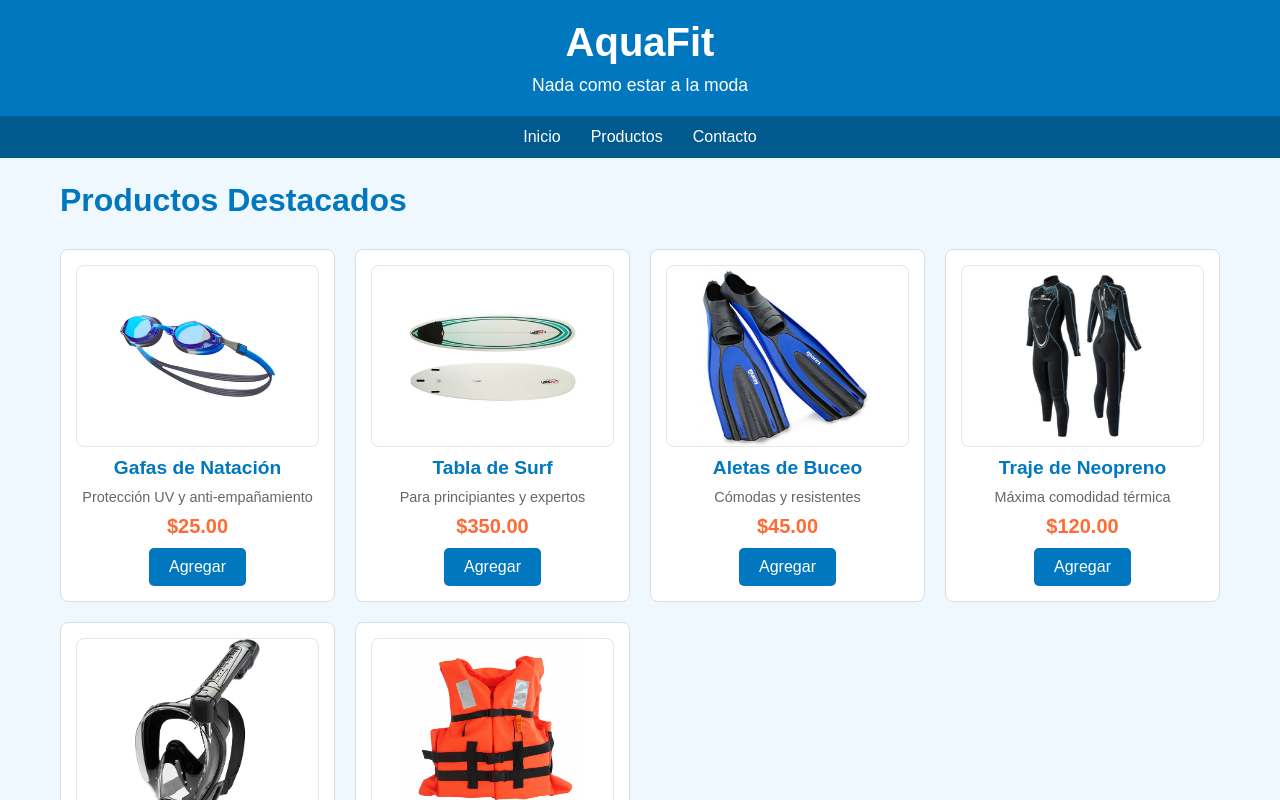
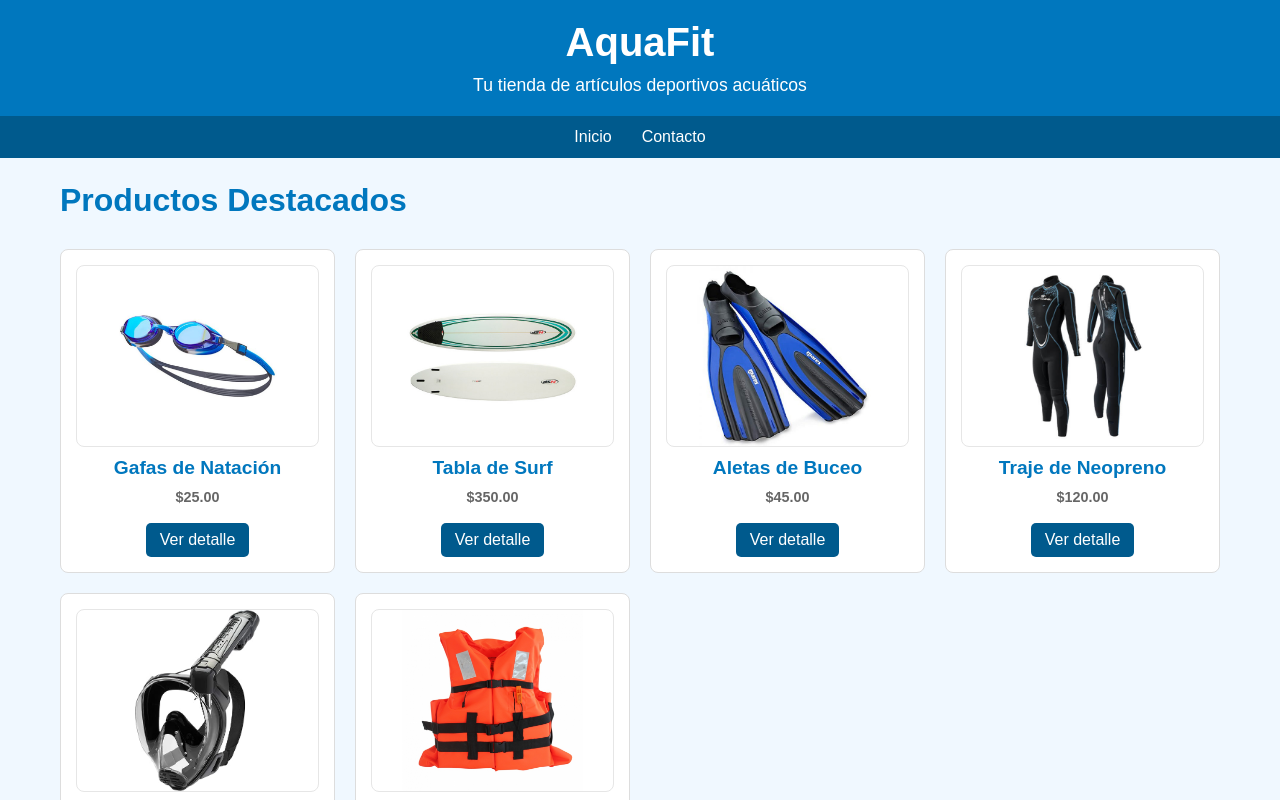
Before and after one commit to BryanGarciaJmz/Aquafit, a React (Vite) app: page / in a window 1280 px wide. Shown: the top 800 px of the page. Built offline with nearby package versions, Linux system fonts and the light colour scheme.

Commit message:
Se añade componente para los productos

```diff
--- a/package.json
+++ b/package.json
@@ -11,7 +11,8 @@
   },
   "dependencies": {
     "react": "^19.1.1",
-    "react-dom": "^19.1.1"
+    "react-dom": "^19.1.1",
+    "react-router-dom": "^7.9.4"
   },
   "devDependencies": {
     "@eslint/js": "^9.36.0",
--- a/src/App.css
+++ b/src/App.css
@@ -134,3 +134,62 @@ footer {
 footer p {
   margin: 5px 0;
 }
+
+/* Enlace botón */
+.btn-detalle {
+  display: inline-block;
+  margin-top: 8px;
+  padding: 8px 14px;
+  background: #005a8d;
+  color: #fff;
+  text-decoration: none;
+  border-radius: 5px;
+}
+.btn-detalle:hover {
+  background: #004a73;
+}
+
+/* Detalle de producto */
+.detalle {
+  display: grid;
+  grid-template-columns: 1fr 1fr;
+  gap: 24px;
+  align-items: start;
+  margin-top: 24px;
+}
+
+.detalle-imagen {
+  width: 100%;
+}
+
+.detalle-img {
+  width: 100%;
+  aspect-ratio: 4 / 3;
+  object-fit: contain;
+  background: #fff;
+  border: 1px solid #e6e6e6;
+  border-radius: 8px;
+}
+
+.detalle-info h2 {
+  color: #0077be;
+  margin-bottom: 8px;
+}
+
+.detalle-precio {
+  color: #ff6b35;
+  font-size: 1.5rem;
+  font-weight: bold;
+  margin: 10px 0 12px;
+}
+
+.detalle-descripcion {
+  color: #555;
+  margin: 12px 0;
+}
+
+@media (max-width: 768px) {
+  .detalle {
+    grid-template-columns: 1fr;
+  }
+}
--- a/src/App.jsx
+++ b/src/App.jsx
@@ -1,97 +1,54 @@
 import './App.css'
+import { BrowserRouter, Routes, Route, Link } from 'react-router-dom'
+import { products } from './data/products'
+import ProductCard from './components/ProductCard'
+import ProductDetail from './pages/ProductDetail'
 
-function App() {
-  const productos = [
-    {
-      id: 1,
-      nombre: "Gafas de Natación",
-      descripcion: "Protección UV y anti-empañamiento",
-  precio: 25.00,
-  imagen: "images/gafas.jpg"
-    },
-    {
-      id: 2,
-      nombre: "Tabla de Surf",
-      descripcion: "Para principiantes y expertos",
-  precio: 350.00,
-  imagen: "/images/tabla-surf.jpg"
-    },
-    {
-      id: 3,
-      nombre: "Aletas de Buceo",
-      descripcion: "Cómodas y resistentes",
-  precio: 45.00,
-  imagen: "/images/aletas.jpg"
-    },
-    {
-      id: 4,
-      nombre: "Traje de Neopreno",
-      descripcion: "Máxima comodidad térmica",
-  precio: 120.00,
-  imagen: "/images/traje-neopreno.jpg"
-    },
-    {
-      id: 5,
-      nombre: "Kit de Snorkel",
-      descripcion: "Máscara y tubo incluidos",
-  precio: 55.00,
-  imagen: "/images/snorkel.jpg"
-    },
-    {
-      id: 6,
-      nombre: "Chaleco Salvavidas",
-      descripcion: "Seguridad certificada",
-  precio: 40.00,
-  imagen: "/images/chaleco.jpg"
-    }
-  ];
-
-  const handleAgregar = (nombre) => {
-    alert(`${nombre} agregado al carrito`);
-  };
-
+function Layout({ children }) {
   return (
     <>
       <header id="inicio">
         <h1>AquaFit</h1>
-        <p>Nada como estar a la moda</p>
+        <p>Tu tienda de artículos deportivos acuáticos</p>
       </header>
 
       <nav>
-        <a href="#inicio">Inicio</a>
-        <a href="#productos">Productos</a>
+        <Link to="/">Inicio</Link>
         <a href="#contacto">Contacto</a>
       </nav>
 
-      <main className="container" id="productos">
-        <h2>Productos Destacados</h2>
+      {children}
 
-        <div className="productos">
-          {productos.map(producto => (
-            <div key={producto.id} className="producto">
-              <img
-                src={producto.imagen}
-                alt={producto.nombre}
-                className="producto-img"
-                onError={(e) => { e.currentTarget.src = '/vite.svg'; }}
-              />
-              <h3>{producto.nombre}</h3>
-              <p>{producto.descripcion}</p>
-              <div className="precio">${producto.precio.toFixed(2)}</div>
-              <button onClick={() => handleAgregar(producto.nombre)}>
-                Agregar
-              </button>
-            </div>
-          ))}
-        </div>
-      </main>
-
-  <footer id="contacto">
+      <footer id="contacto">
         <p>AquaFit &copy; 2025 - Todos los derechos reservados</p>
-        <p>Email: info@aquafit.com | Tel: (XXX) 123-4567</p>
+        <p>Email: info@aquafit.com | Tel: (555) 123-4567</p>
       </footer>
     </>
   )
 }
 
-export default App
+function HomePage() {
+  return (
+    <main className="container" id="productos">
+      <h2>Productos Destacados</h2>
+      <div className="productos">
+        {products.map((p) => (
+          <ProductCard key={p.id} product={p} />
+        ))}
+      </div>
+    </main>
+  )
+}
+
+export default function App() {
+  return (
+    <BrowserRouter>
+      <Layout>
+        <Routes>
+          <Route path="/" element={<HomePage />} />
+          <Route path="/producto/:id" element={<ProductDetail />} />
+        </Routes>
+      </Layout>
+    </BrowserRouter>
+  )
+}
--- /dev/null
+++ b/src/components/ProductCard.jsx
@@ -0,0 +1,21 @@
+import { Link } from 'react-router-dom';
+
+export default function ProductCard({ product }) {
+  return (
+    <div className="producto">
+      <Link to={`/producto/${product.id}`}>
+        <img
+          src={product.imagen}
+          alt={product.nombre}
+          className="producto-img"
+          onError={(e) => {
+            e.currentTarget.src = '/vite.svg';
+          }}
+        />
+      </Link>
+      <h3>{product.nombre}</h3>
+      <p className="precio">${product.precio.toFixed(2)}</p>
+      <Link to={`/producto/${product.id}`} className="btn-detalle">Ver detalle</Link>
+    </div>
+  );
+}
--- /dev/null
+++ b/src/data/products.js
@@ -0,0 +1,54 @@
+export const products = [
+  {
+    id: 1,
+    nombre: 'Gafas de Natación',
+    descripcion: 'Protección UV y anti-empañamiento',
+    talla: 'Única',
+    precio: 25.0,
+    imagen: '/images/gafas.jpg',
+  },
+  {
+    id: 2,
+    nombre: 'Tabla de Surf',
+    descripcion: 'Para principiantes y expertos',
+    talla: '6’0, 6’6, 7’0',
+    precio: 350.0,
+    imagen: '/images/tabla-surf.jpg',
+  },
+  {
+    id: 3,
+    nombre: 'Aletas de Buceo',
+    descripcion: 'Cómodas y resistentes',
+    talla: 'S, M, L',
+    precio: 45.0,
+    imagen: '/images/aletas.jpg',
+  },
+  {
+    id: 4,
+    nombre: 'Traje de Neopreno',
+    descripcion: 'Máxima comodidad térmica',
+    talla: 'S, M, L, XL',
+    precio: 120.0,
+    imagen: '/images/traje-neopreno.jpg',
+  },
+  {
+    id: 5,
+    nombre: 'Kit de Snorkel',
+    descripcion: 'Máscara y tubo incluidos',
+    talla: 'Única',
+    precio: 55.0,
+    imagen: '/images/snorkel.jpg',
+  },
+  {
+    id: 6,
+    nombre: 'Chaleco Salvavidas',
+    descripcion: 'Seguridad certificada',
+    talla: 'S, M, L, XL',
+    precio: 40.0,
+    imagen: '/images/chaleco.jpg',
+  },
+];
+
+export function getProductById(id) {
+  return products.find((p) => String(p.id) === String(id));
+}
--- /dev/null
+++ b/src/pages/ProductDetail.jsx
@@ -0,0 +1,60 @@
+import { useParams, Link } from 'react-router-dom';
+import { getProductById } from '../data/products';
+import '../App.css';
+
+export default function ProductDetail() {
+  const { id } = useParams();
+  const product = getProductById(id);
+
+  if (!product) {
+    return (
+      <main className="container">
+        <p>Producto no encontrado.</p>
+        <Link to="/">Volver</Link>
+      </main>
+    );
+  }
+
+  return (
+    <>
+      <header id="inicio">
+        <h1>Detalle del Producto</h1>
+        <p>Información completa del artículo</p>
+      </header>
+
+      <nav>
+        <Link to="#inicio">Inicio</Link>
+        <Link to="/">Productos</Link>
+        <a href="#contacto">Contacto</a>
+      </nav>
+
+      <main className="container">
+        <section className="detalle">
+          <div className="detalle-imagen">
+            <img
+              src={product.imagen}
+              alt={product.nombre}
+              className="detalle-img"
+              onError={(e) => (e.currentTarget.src = '/vite.svg')}
+            />
+          </div>
+          <div className="detalle-info">
+            <h2>{product.nombre}</h2>
+            <p className="detalle-precio">${product.precio.toFixed(2)}</p>
+            <p><strong>Talla:</strong> {product.talla}</p>
+            <p className="detalle-descripcion">{product.descripcion}</p>
+            <button className="btn-add">Agregar al carrito</button>
+            <div style={{ marginTop: '16px' }}>
+              <Link to="/">Volver a productos</Link>
+            </div>
+          </div>
+        </section>
+      </main>
+
+      <footer id="contacto">
+        <p>AquaFit &copy; 2025 - Todos los derechos reservados</p>
+        <p>Email: info@aquafit.com | Tel: (555) 123-4567</p>
+      </footer>
+    </>
+  );
+}
```
Also changed, not shown: 1 other file (tests, documents, lock files or other folders).
